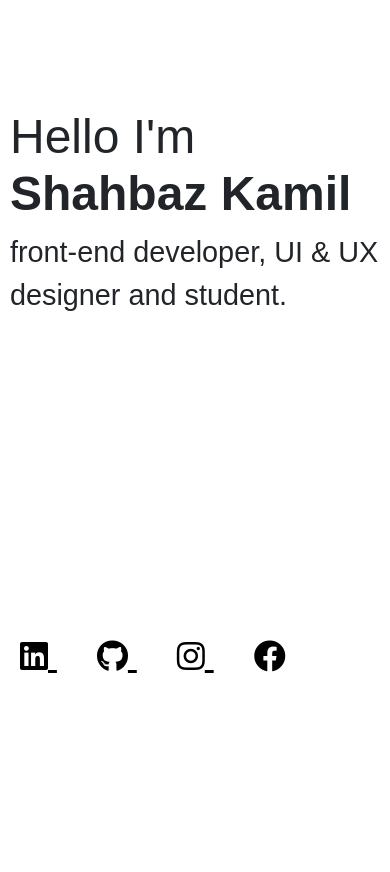
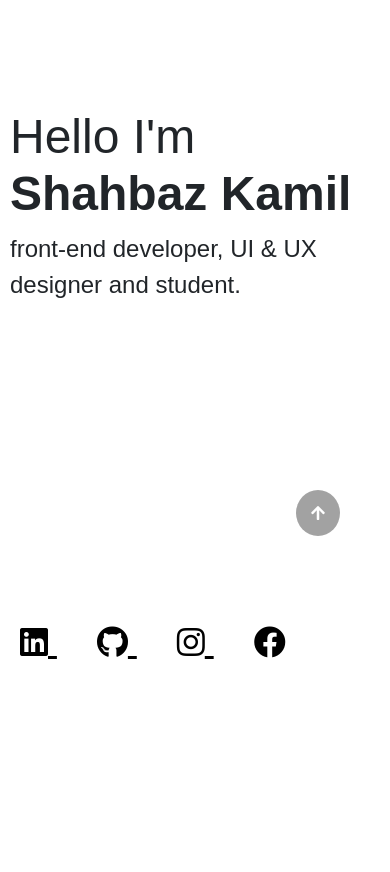
Before and after one commit to shahbazthedev/findshahbaz, a PHP site: page / in a window 390 px wide; the page is wider, and only the part inside the window is pictured. Shown: the part 258-1130 px from the top of that part. Run offline with PHP 8.4, Linux system fonts and the light colour scheme.

Commit message:
Update styles.css

```diff
--- a/styles.css
+++ b/styles.css
@@ -5,6 +5,11 @@
     box-sizing: border-box;
     font-family: 'Rubik', sans-serif;
 
+}
+html, body {
+    max-width: 100%;
+    overflow-x: hidden;
+    overflow: visible;
 }
 
 body {
@@ -153,6 +158,24 @@ body {
             padding: 3px 10px;
           }
 
+          .et{
+              margin-top: 70px;
+          }
+
+          #scrolltp {
+            color: white;
+            background: rgba(0, 0, 0, 0.363);
+            padding: 15px;
+            border-radius: 50%;
+            position: fixed;
+            right: 50px;
+            bottom: 50px;
+            cursor: pointer;
+            transition: opacity 0.5s;
+        }
+
+
+
 
 @media only screen and (max-width: 600px) {
           #services {
@@ -182,5 +205,8 @@ body {
         #projects{
             margin-left: 10px;
         }
+        .p-text {
+            font-size: 1.5rem;
+        }
 
           }
```
